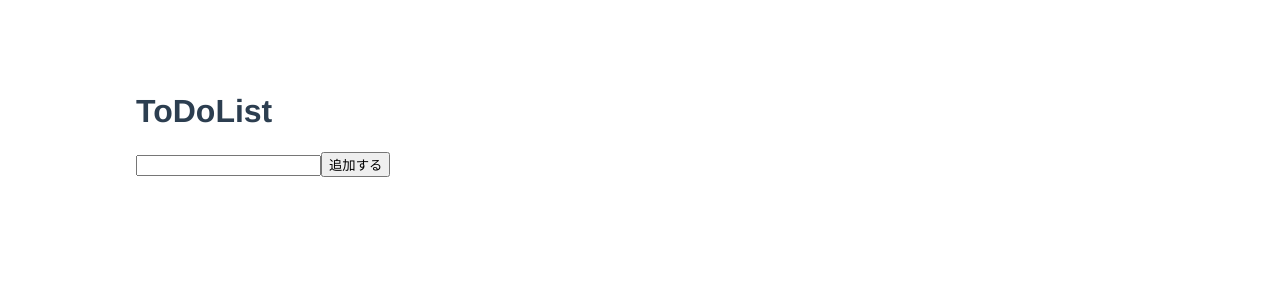
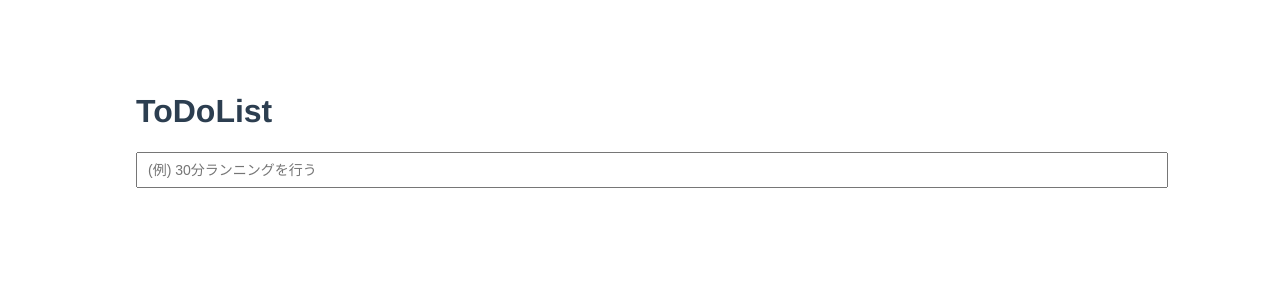
Before and after one commit to Ushinji/vue_todolist, a Vue app: page / in a window 1280 px wide. Shown: the top 300 px of the page. Built offline with nearby package versions, Linux system fonts and the light colour scheme.

Commit message:
InputTextコンポーネント作成

```diff
--- /dev/null
+++ b/src/components/atoms/InputText.vue
@@ -0,0 +1,35 @@
+<template>
+  <input
+    type="text"
+    class="input"
+    v-bind:value="value"
+    v-on="listeners"
+  >
+</template>
+
+<script>
+export default {
+  props: {
+    value: {
+      type: String,
+      default: '',
+    },
+  },
+  computed: {
+    listeners() {
+      return {
+        ...this.$listeners,
+        input: event => this.$emit('input', event.target.value),
+      }
+    }
+  }
+}
+</script>
+
+<style>
+.input {
+  font-size: 14px;
+  width: 100%;
+  padding: 8px 10px;
+}
+</style>
--- a/src/components/pages/ToDoList.vue
+++ b/src/components/pages/ToDoList.vue
@@ -1,10 +1,20 @@
 <template>
   <div class="todo-list">
     <h1>ToDoList</h1>
-    <input v-model="inputText"/>
-    <button v-on:click="addItem">追加する</button>
+    <InputText
+      v-model="inputText"
+      placeholder="(例) 30分ランニングを行う"
+      @keydown.enter="addItem"
+    />
     <template v-for="item in listItems">
-      <li v-bind:key="item.id" v-bind:class="[{ 'todo-list--item--is-done': item.isDone }, 'todo-list--item']">
+      <li
+        v-bind:key="item.id"
+        v-bind:class="[
+        {
+          'todo-list--item--is-done': item.isDone
+        },
+         'todo-list--item']"
+      >
         <input type="checkbox" v-on:click="updateItem(item.id, item.text, !item.isDone)">
         {{ item.text }}
       </li>
@@ -13,8 +23,13 @@
 </template>
 
 <script>
+import InputText from '../atoms/InputText';
+
 export default {
   name: 'ToDoList',
+  components: {
+		InputText
+	},
   data() {
     return {
       currentId: 1,
@@ -40,17 +55,17 @@ export default {
       const index = this.listItems.findIndex(
         item => item.id === id
       );
-      if(index === -1) {
+      if (index === -1) {
         throw new Error('Item Not found');
-      };
+      }
       this.listItems.splice(index, 1, {
         id,
         text,
         isDone,
       });
     },
-  }
-}
+  },
+};
 </script>
 
 <style>
```
